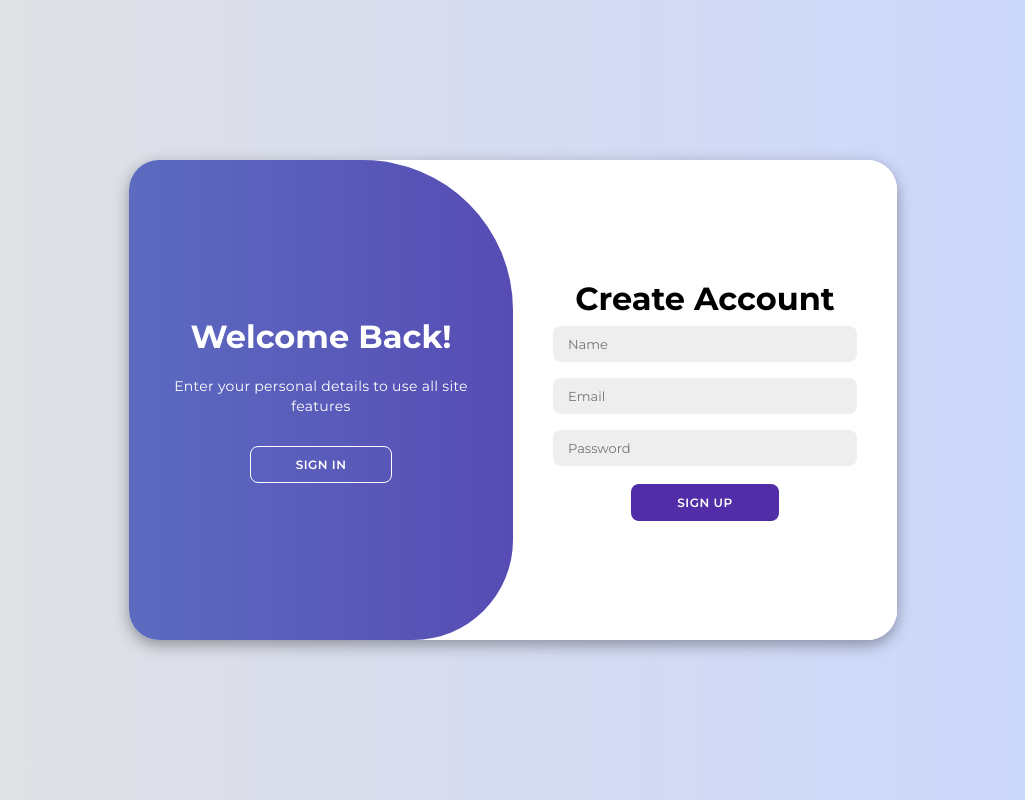
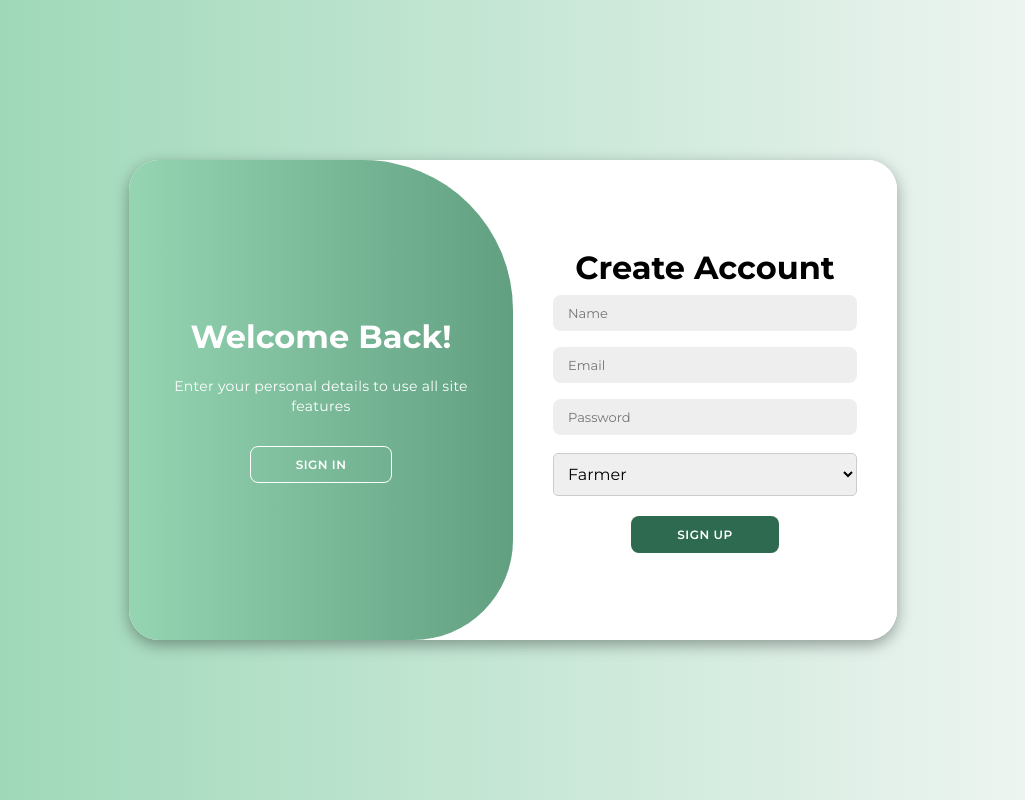
Before and after one commit to Ananta2545/Agri-Connect, a React (Vite) app in the folder frontend/: page / in a window 1280 px wide. Both pictures are taken after a click on the button "SIGN UP". Shown: the whole page, without its empty margins (127-1152 px from the left). Built offline with nearby package versions, Linux system fonts and the light colour scheme.

Commit message:
added signin and signup page

```diff
--- a/frontend/package.json
+++ b/frontend/package.json
@@ -12,6 +12,7 @@
   "dependencies": {
     "react": "^18.3.1",
     "react-dom": "^18.3.1",
+    "react-router-dom": "^6.27.0",
     "sass": "^1.80.5"
   },
   "devDependencies": {
--- a/frontend/src/App.jsx
+++ b/frontend/src/App.jsx
@@ -1,15 +1,32 @@
-import { useState } from 'react'
-import './App.css'
-import Authentication from './pages/authentication'
+import './App.css';
+import Authentication from './components/Authentication/Authentication';
+import { createBrowserRouter, RouterProvider } from 'react-router-dom';
+import FarmerHome from './pages/FarmerHome/FarmerHome.jsx';
+import ExpertHome from './pages/Expert/ExpertHome.jsx';
+import { useState } from 'react';
 
 function App() {
-  const [count, setCount] = useState(0)
+  const [userRole, setUserRole] = useState(null); // State to manage user role
+
+  // Create a browser router with routes
+  const router = createBrowserRouter([
+    {
+      path: '/',
+      element: <Authentication setUserRole={setUserRole} />, // Pass function to set user role
+    },
+    {
+      path: '/farmer_home',
+      element: userRole === 'farmer' ? <FarmerHome /> : <Authentication setUserRole={setUserRole} />,
+    },
+    {
+      path: '/expert_home',
+      element: userRole === 'expert' ? <ExpertHome /> : <Authentication setUserRole={setUserRole} />,
+    },
+  ]);
 
   return (
-    <>
-      <Authentication/>
-    </>
-  )
+    <RouterProvider router={router} />
+  );
 }
 
-export default App
+export default App;
--- /dev/null
+++ b/frontend/src/components/Authentication/Authentication.jsx
@@ -0,0 +1,90 @@
+import React, { useRef, useState } from 'react';
+import './authentication.scss';
+import { useNavigate } from 'react-router-dom'; // assuming you're using React Router
+
+const Authentication = ({ setUserRole }) => {
+  const containerRef = useRef(null);
+  const navigate = useNavigate();
+  const [role, setRole] = useState('farmer'); // Default role is farmer
+
+  const handleRegisterClick = () => {
+    containerRef.current.classList.add('active');
+  };
+
+  const handleLoginClick = () => {
+    containerRef.current.classList.remove('active');
+  };
+
+  const handleRoleChange = (e) => {
+    setRole(e.target.value);
+  };
+
+  const handleSubmit = (e) => {
+    e.preventDefault();
+
+    // Set user role before navigating
+    setUserRole(role);
+
+    // Redirect based on the role
+    if (role === 'farmer') {
+      navigate('/farmer_home');
+    } else {
+      navigate('/expert_home');
+    }
+  };
+
+  return (
+    <div ref={containerRef} className="container" id="container">
+      <div className="form-container sign-up">
+        <form onSubmit={handleSubmit}>
+          <h1>Create Account</h1>
+          <input type="text" placeholder="Name" required />
+          <input type="email" placeholder="Email" required />
+          <input type="password" placeholder="Password" required />
+          <select value={role} onChange={handleRoleChange}>
+            <option value="farmer">Farmer</option>
+            <option value="expert">Agriculture Expert</option>
+          </select>
+          <button type="submit">Sign Up</button>
+        </form>
+      </div>
+      <div className="form-container sign-in">
+        <form onSubmit={handleSubmit}>
+          <h1>Sign In</h1>
+          <input type="email" placeholder="Email" required />
+          <input type="password" placeholder="Password" required />
+          <a href="#">Forgot Your Password?</a>
+          <select value={role} onChange={handleRoleChange}>
+            <option value="farmer">Farmer</option>
+            <option value="expert">Agriculture Expert</option>
+          </select>
+          <button type="submit">Sign In</button>
+        </form>
+      </div>
+      <div className="toggle-container">
+        <div className="toggle">
+          <div className="toggle-panel toggle-left">
+            <h1>Welcome Back!</h1>
+            <p>Enter your personal details to use all site features</p>
+            <button onClick={handleLoginClick} className="hidden" id="login">
+              Sign In
+            </button>
+          </div>
+          <div className="toggle-panel toggle-right">
+            <h1>Hello, Friend!</h1>
+            <p>Register with your personal details to use all site features</p>
+            <button
+              className="hidden"
+              id="register"
+              onClick={handleRegisterClick}
+            >
+              Sign Up
+            </button>
+          </div>
+        </div>
+      </div>
+    </div>
+  );
+};
+
+export default Authentication;
--- a/frontend/src/pages/Authentication.scss
+++ b/frontend/src/components/Authentication/Authentication.scss
@@ -1,4 +1,12 @@
 @import url('https://fonts.googleapis.com/css2?family=Montserrat:wght@300;400;500;600;700&display=swap');
+
+:root {
+  --primary-green: #2d6a4f;
+  --light-green: #95d5b2;
+  --dark-green: #1b4332;
+  --background-gray: #f7f8f8;
+  --text-dark: #344e41;
+}
 
 * {
   margin: 0;
@@ -8,8 +16,8 @@
 }
 
 body {
-  background-color: #c9d6ff;
-  background: linear-gradient(to right, #e2e2e2, #c9d6ff);
+  background-color: var(--background-gray);
+  background: linear-gradient(to right, var(--light-green), var(--background-gray));
   display: flex;
   align-items: center;
   justify-content: center;
@@ -39,14 +47,14 @@ body {
   }
 
   a {
-    color: #333;
+    color: var(--text-dark);
     font-size: 13px;
     text-decoration: none;
     margin: 15px 0 10px;
   }
 
   button {
-    background-color: #512da8;
+    background-color: var(--primary-green);
     color: #fff;
     font-size: 12px;
     padding: 10px 45px;
@@ -175,9 +183,9 @@ body {
 }
 
 .toggle {
-  background-color: #512da8;
+  background-color: var(--primary-green);
   height: 100%;
-  background: linear-gradient(to right, #5c6bc0, #512da8);
+  background: linear-gradient(to right, var(--light-green), var(--primary-green));
   color: #fff;
   position: relative;
   left: -100%;
@@ -210,3 +218,12 @@ body {
     transform: translateX(0);
   }
 }
+
+select {
+  width: 100%;
+  padding: 10px;
+  margin: 10px 0;
+  font-size: 16px;
+  border: 1px solid #ccc;
+  border-radius: 5px;
+}
--- a/frontend/src/pages/Authentication.jsx
+++ /dev/null
@@ -1,57 +0,0 @@
-import React,{useRef} from 'react';
-import './authentication.scss';
-
-const Authentication = () => {
-  const containerRef = useRef(null);
-
-  const handleRegisterClick = ()=>{
-    containerRef.current.classList.add('active');
-  }
-
-  //  This is the comment
-//   this is a line
-// line 2
-  const handleLoginClick = () => {
-    // Remove the "active" class from the container
-    containerRef.current.classList.remove('active');
-  };
-
-  return (
-    <div ref={containerRef} className="container" id="container">
-        <div className="form-container sign-up">
-            <form>
-                <h1>Create Account</h1>
-                <input type="text" placeholder="Name" />
-                <input type="email" placeholder="Email" />
-                <input type="password" placeholder="Password" />
-                <button>Sign Up</button>
-            </form>
-        </div>
-        <div className="form-container sign-in">
-            <form>
-                <h1>Sign In</h1>
-                <input type="email" placeholder="Email" />
-                <input type="password" placeholder="Password" />
-                <a href="#">Forgot Your Password?</a>
-                <button>Sign In</button>
-            </form>
-        </div>
-        <div className="toggle-container">
-            <div className="toggle">
-                <div className="toggle-panel toggle-left">
-                    <h1>Welcome Back!</h1>
-                    <p>Enter your personal details to use all site features</p>
-                    <button onClick={handleLoginClick} className="hidden" id="login">Sign In</button>
-                </div>
-                <div className="toggle-panel toggle-right">
-                    <h1>Hello, Friend!</h1>
-                    <p>Register with your personal details to use all site features</p>
-                    <button className="hidden" id="register" onClick={handleRegisterClick}>Sign Up</button>
-                </div>
-            </div>
-        </div>
-    </div>
-  );
-}
-
-export default Authentication;
--- /dev/null
+++ b/frontend/src/pages/Expert/ExpertHome.jsx
@@ -0,0 +1,9 @@
+import React from 'react'
+
+const ExpertHome = () => {
+  return (
+    <div>ExpertHome</div>
+  )
+}
+
+export default ExpertHome
--- /dev/null
+++ b/frontend/src/pages/FarmerHome/FarmerHome.jsx
@@ -0,0 +1,9 @@
+import React from 'react'
+
+const FarmerHome = () => {
+  return (
+    <div>FarmerHome</div>
+  )
+}
+
+export default FarmerHome
```
Also changed, not shown: frontend/src/index.js (added), frontend/src/pages/Expert/ExpertHome.scss (added), frontend/src/pages/FarmerHome/FarmerHome.scss (added), 1 other file (tests, documents, lock files or other folders).
